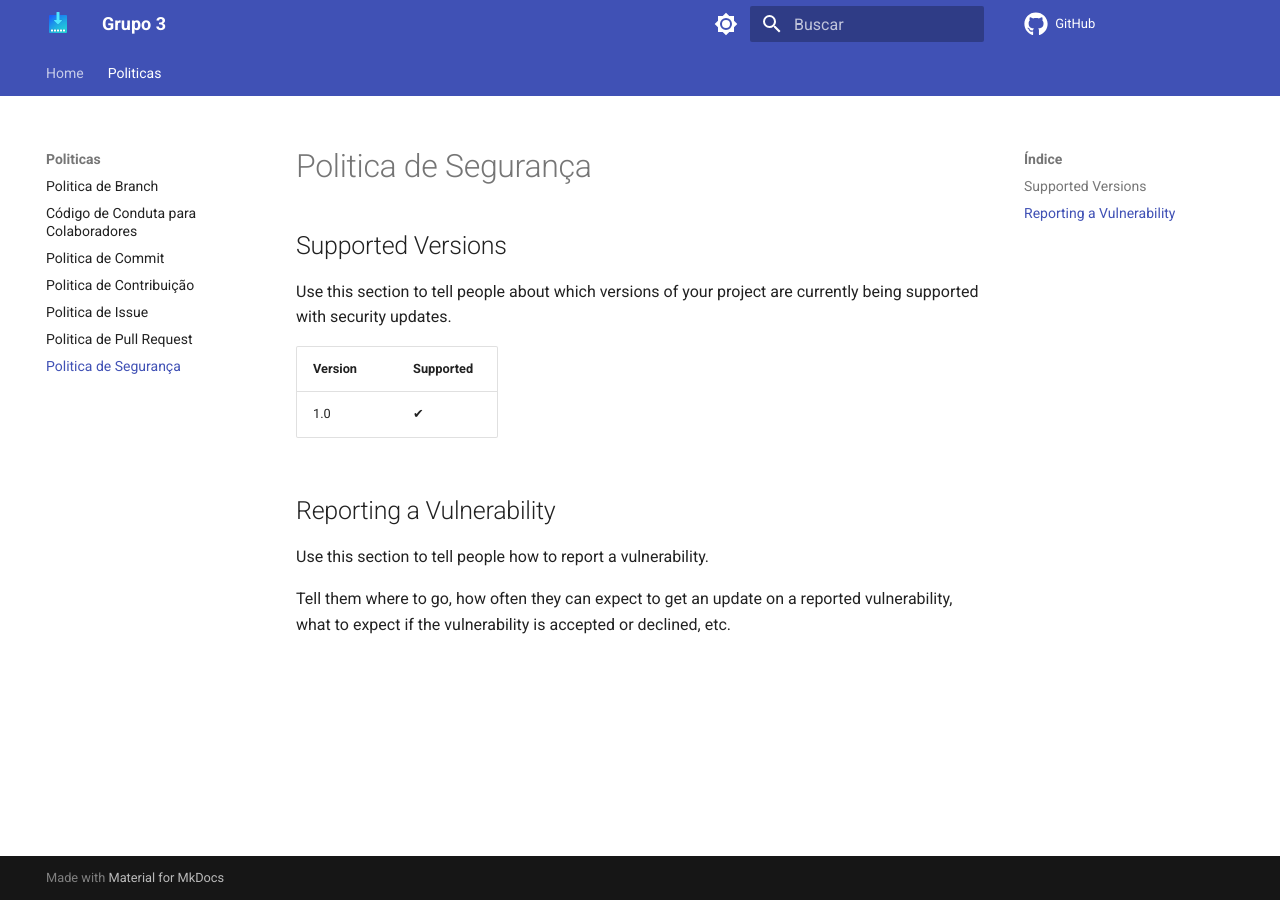
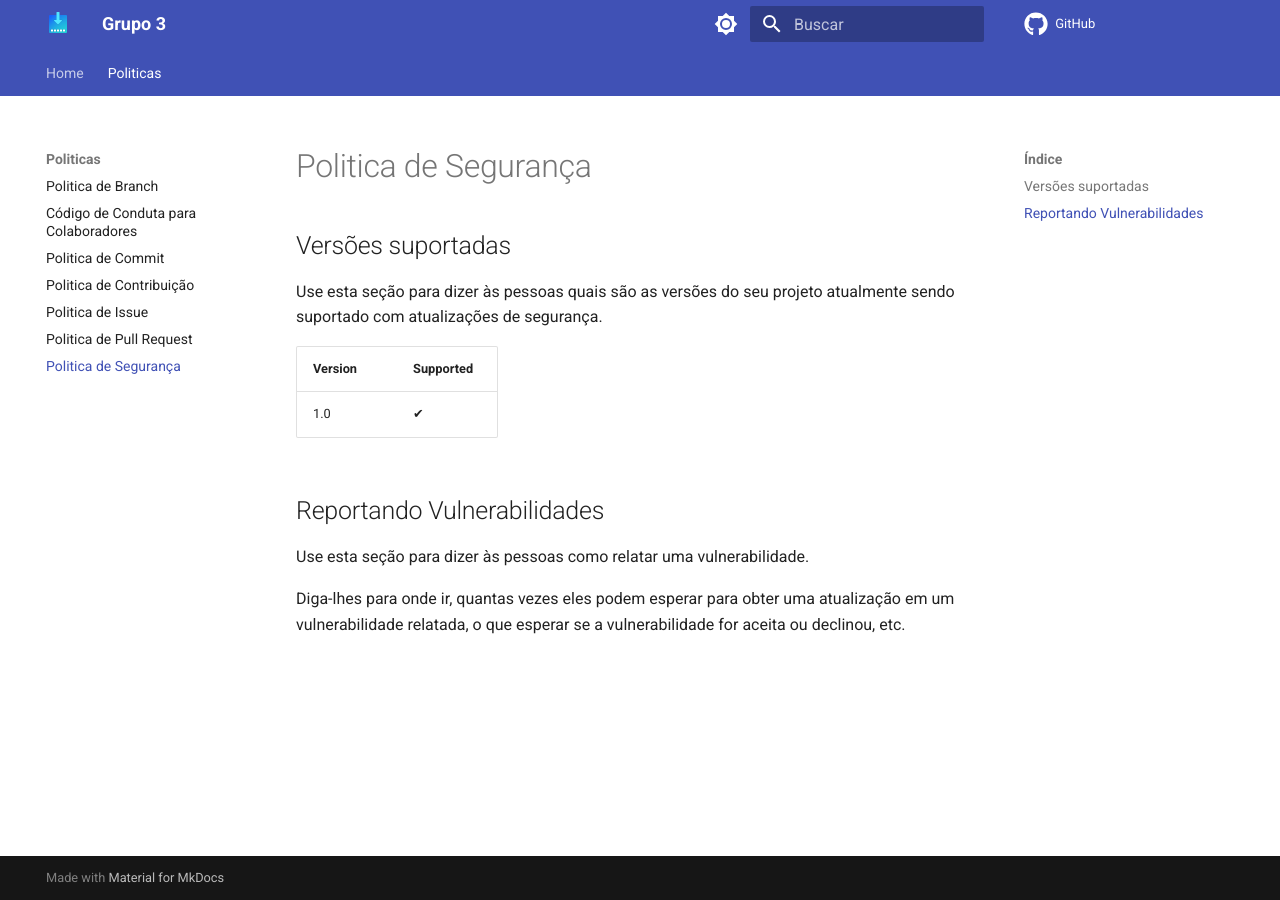
Before and after one commit to Requisitos-de-Software/2022.2-MEI, an MkDocs documentation site: the page built from docs/Politicas/SECURITY.md, in a window 1280 px wide. Built offline with MkDocs 1.6.1 and Material for MkDocs 9.7.7, drawn with Linux system fonts in a browser that asks for light colours; comment, search, counter and statistics services are not loaded.

Commit message:
Politicas

```diff
--- a/docs/Politicas/SECURITY.md
+++ b/docs/Politicas/SECURITY.md
@@ -1,18 +1,18 @@
 # Politica de Segurança
 
-## Supported Versions
+## Versões suportadas
 
-Use this section to tell people about which versions of your project are
-currently being supported with security updates.
+Use esta seção para dizer às pessoas quais são as versões do seu projeto
+atualmente sendo suportado com atualizações de segurança.
 
 | Version | Supported          |
 | ------- | ------------------ |
 | 1.0  | ✔ |
 
-## Reporting a Vulnerability
+## Reportando Vulnerabilidades
 
-Use this section to tell people how to report a vulnerability.
+Use esta seção para dizer às pessoas como relatar uma vulnerabilidade.
 
-Tell them where to go, how often they can expect to get an update on a
-reported vulnerability, what to expect if the vulnerability is accepted or
-declined, etc.
+Diga-lhes para onde ir, quantas vezes eles podem esperar para obter uma atualização em um
+vulnerabilidade relatada, o que esperar se a vulnerabilidade for aceita ou
+declinou, etc.
```
Also changed, not shown: docs/Politicas/CODE_OF_CONDUCT.md (+0 -6 lines), docs/Politicas/CONTRIBUTING.md (+9 -9 lines), site/Politicas/CODE_OF_CONDUCT/index.html, site/Politicas/CONTRIBUTING/index.html, site/Politicas/SECURITY/index.html, site/search/search_index.json, site/sitemap.xml, 3 other files.
